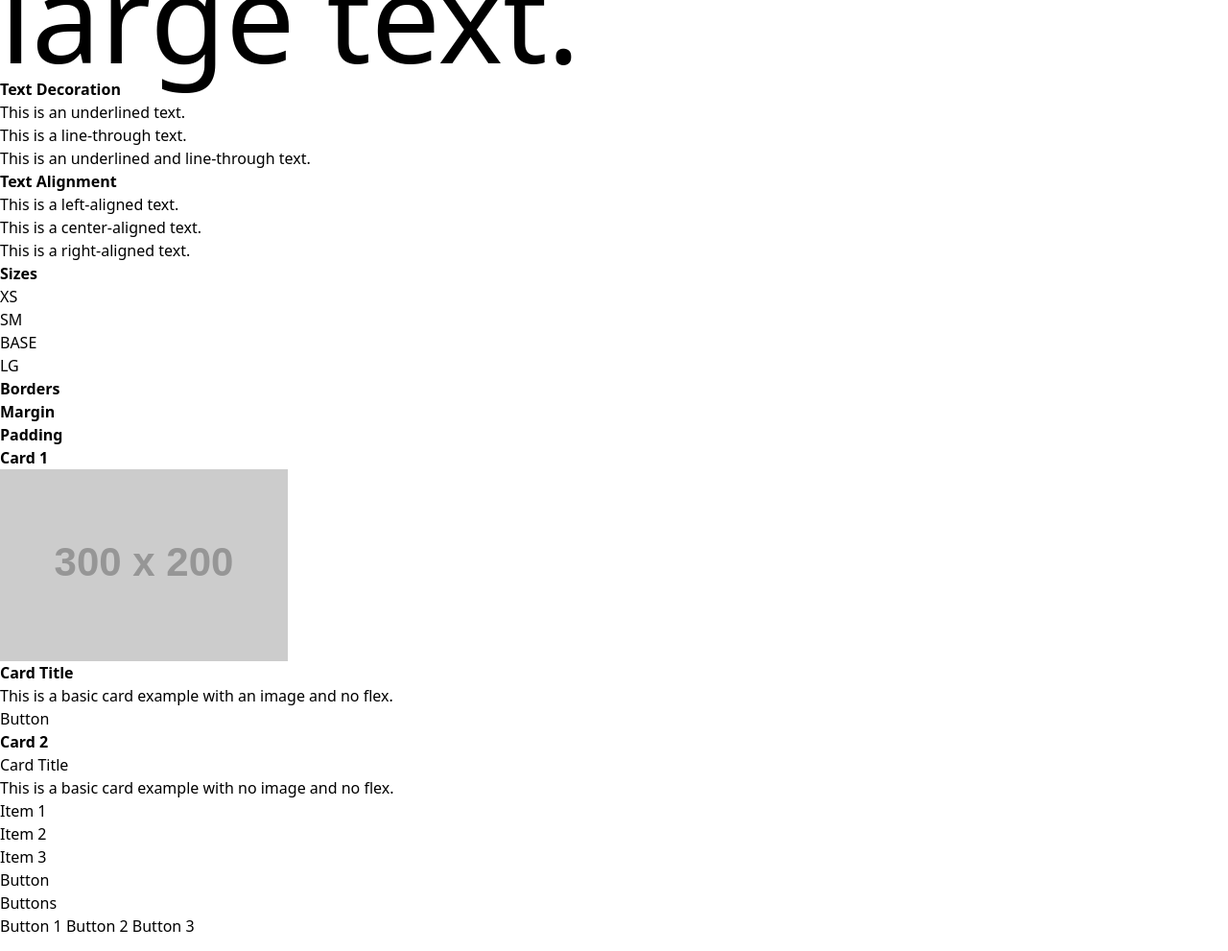
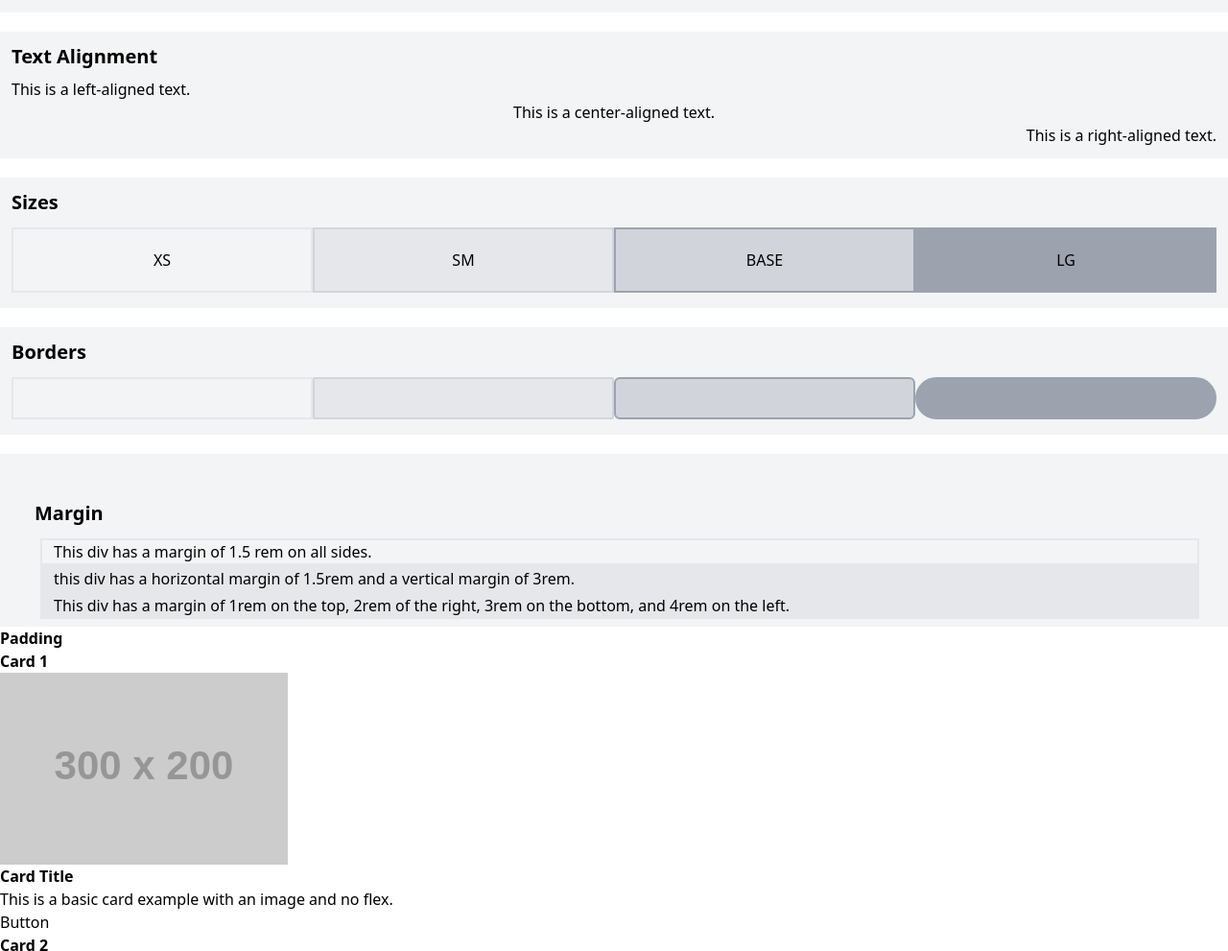
Before and after one commit to Cirvianum-DAW/mp9-tailwind1-basicstyling-MiracleOfBaa, a website: page public/index.html in a window 1280 px wide. Shown: the part 1143-2134 px from the top of the page at 96% size. Drawn offline with Linux system fonts and the light colour scheme; placeholder pictures from the web are drawn by us.

Commit message:
commit 2

```diff
--- a/public/index.html
+++ b/public/index.html
@@ -7,28 +7,28 @@
     <title>Tailwind Showcase</title>
   </head>
   <body>
-    <div class="container mx-auto py-8">
-      <h1>Tailwind Showcase</h1>
-      <div>
-        <h2>Colors and Backgrounds</h2>
-        <div>
-          <div class="container py-8 bg-gray-100 border-2 border-gray-200"> </div>
-          <div class="container py-8 bg-red-200 border-2 border-red-300"> </div>
-          <div class="container py-8 bg-amber-200 border-2 border-amber-300"> </div>
-          <div class="container py-8 bg-green-200 border-2 border-green-300"> </div>
+    <div class="container mx-auto pt-4">
+      <h1 class="font-bold text-2xl pt-6 pb-3">Tailwind Showcase</h1>
+      <div class="bg-gray-100 pb-4 mb-4">
+        <h2 class="font-bold text-lg pt-4 px-3">Colors and Backgrounds</h2>
+        <div class="container pt-3 flex px-3">
+          <div class="container bg-gray-100 border-2 border-gray-300"> </div>
+          <div class="container bg-red-100 border-2 border-red-300"> </div>
+          <div class="container bg-amber-100 border-2 border-amber-300"> </div>
+          <div class="container py-7 px-2 bg-green-100 border-2 border-green-300"> </div>
         </div>
       </div>
-      <div>
-        <div>
-          <div class="container py-8 bg-stone-100bg border-2 border-gray-200"> </div>
-          <div class="container py-8 bg-gray-100 border-2 border-stone-300"> </div>
-          <div class="container py-8 bg-gray-500 border-2 border-gray-600"> </div>
-          <div class="container py-8 bg-gray-600 border-2 border-gray-700"> </div>
+      <div class="bg-gray-100 mb-5">
+        <div class="container py-5 flex px-3">
+          <div class="container  bg-gray-100 border-2 border-gray-300"> </div>
+          <div class="container bg-gray-200 border-2 border-gray-300"> </div>
+          <div class="container bg-gray-300 border-2 border-gray-300"> </div>
+          <div class="container py-8 bg-gray-400 border-2 border-gray-400"> </div>
 
         </div>
       </div>
-      <div>
-        <h2 class="font-bold">Text</h2>
+      <div class="container py-3 px-3 bg-gray-100">
+        <h2 class="font-bold pb-2 text-xl">Text</h2>
         <p class="text-sm">This is a small text.</p>
         <p class="text-base">This is a base text.</p>
         <p class="text-lg">This is a large text.</p>
@@ -39,42 +39,42 @@
         <p class="text-8xl">This is a 8x extra large text.</p>
         <p class="text-9xl">This is a 9x extra large text.</p>
       </div>
-      <div>
-        <h2 class="font-bold">Text Decoration</h2>
-        <p>This is an underlined text.</p>
-        <p>This is a line-through text.</p>
-        <p>This is an underlined and line-through text.</p>
+      <div class="bg-gray-100 px-3 py-4 mt-5">
+        <h2 class="font-bold text-xl pb-2">Text Decoration</h2>
+        <p class="underline">This is an underlined text.</p>
+        <p class="line-through">This is a line-through text.</p>
+        <p class="line-through underline">This is an underlined and line-through text.</p>
       </div>
-      <div>
-        <h2 class="font-bold">Text Alignment</h2>
-        <p>This is a left-aligned text.</p>
-        <p>This is a center-aligned text.</p>
-        <p>This is a right-aligned text.</p>
+      <div class="bg-gray-100 px-3 py-3 mt-5">
+        <h2 class="font-bold text-xl pb-2">Text Alignment</h2>
+        <p class="text-left">This is a left-aligned text.</p>
+        <p class="text-center">This is a center-aligned text.</p>
+        <p class="text-right">This is a right-aligned text.</p>
       </div>
-      <div>
-        <h2 class="font-bold">Sizes</h2>
-        <div>
-          <div>XS</div>
-          <div>SM</div>
-          <div>BASE</div>
-          <div>LG</div>
+      <div class="bg-gray-100 pb-4 mt-5 pt-3">
+        <h2 class="font-bold text-xl px-3">Sizes</h2>
+        <div class="container pt-3 flex px-3">
+          <div class="container py-5 px-2 bg-gray-100 border-2 border-gray-200 text-center">XS</div>
+          <div class="container py-5 px-2 bg-gray-200 border-2 border-gray-300 text-center">SM</div>
+          <div class="container py-5 px-2 bg-gray-300 border-2 border-gray-400 text-center">BASE</div>
+          <div class="container py-5 px-2 bg-gray-400 border-2 border-gray-400 text-center">LG</div>
+        </div>
+      </div>
+      <div class="bg-gray-100 pb-4 mt-5 pt-3">
+        <h2 class="font-bold text-xl px-3">Borders</h2>
+        <div class="container pt-3 flex px-3">
+          <div class="container py-5 px-2 bg-gray-100 border-2 border-gray-200 text-center"></div>
+          <div class="container py-5 px-2 bg-gray-200 border-2 rounded-sm border-gray-300 text-center"></div>
+          <div class="container py-5 px-2 bg-gray-300 border-2 rounded-md border-gray-400 text-center"></div>
+          <div class="container py-5 px-2 bg-gray-400 border-2 rounded-3xl border-gray-400 text-center"></div>
         </div>
       </div>
       <div>
-        <h2 class="font-bold">Borders</h2>
-        <div>
-          <div></div>
-          <div></div>
-          <div></div>
-          <div></div>
-        </div>
-      </div>
-      <div>
-        <div>
-          <h2 class="font-bold">Margin</h2>
-          <div></div>
-          <div></div>
-          <div></div>
+        <div class="bg-gray-100 pb-2 mt-5 pt-12 px-9">
+          <h2 class="font-bold text-xl pb-3">Margin</h2>
+          <div class="container bg-gray-100 border-2 border-gray-200 mx-1.5 px-3">This div has a margin of 1.5 rem on all sides.</div>
+          <div class="container bg-gray-200 border-2 border-gray-200 mx-1.5 px-3">this div has a horizontal margin of 1.5rem and a vertical margin of 3rem.</div>
+          <div class="container bg-gray-200 border-2 border-gray-200 mx-1.5 px-3">This div has a margin of 1rem on the top, 2rem of the right, 3rem on the bottom, and 4rem on the left.</div>
         </div>
         <div>
           <h2 class="font-bold">Padding</h2>
```
Also changed, not shown: dist/styles.css.
